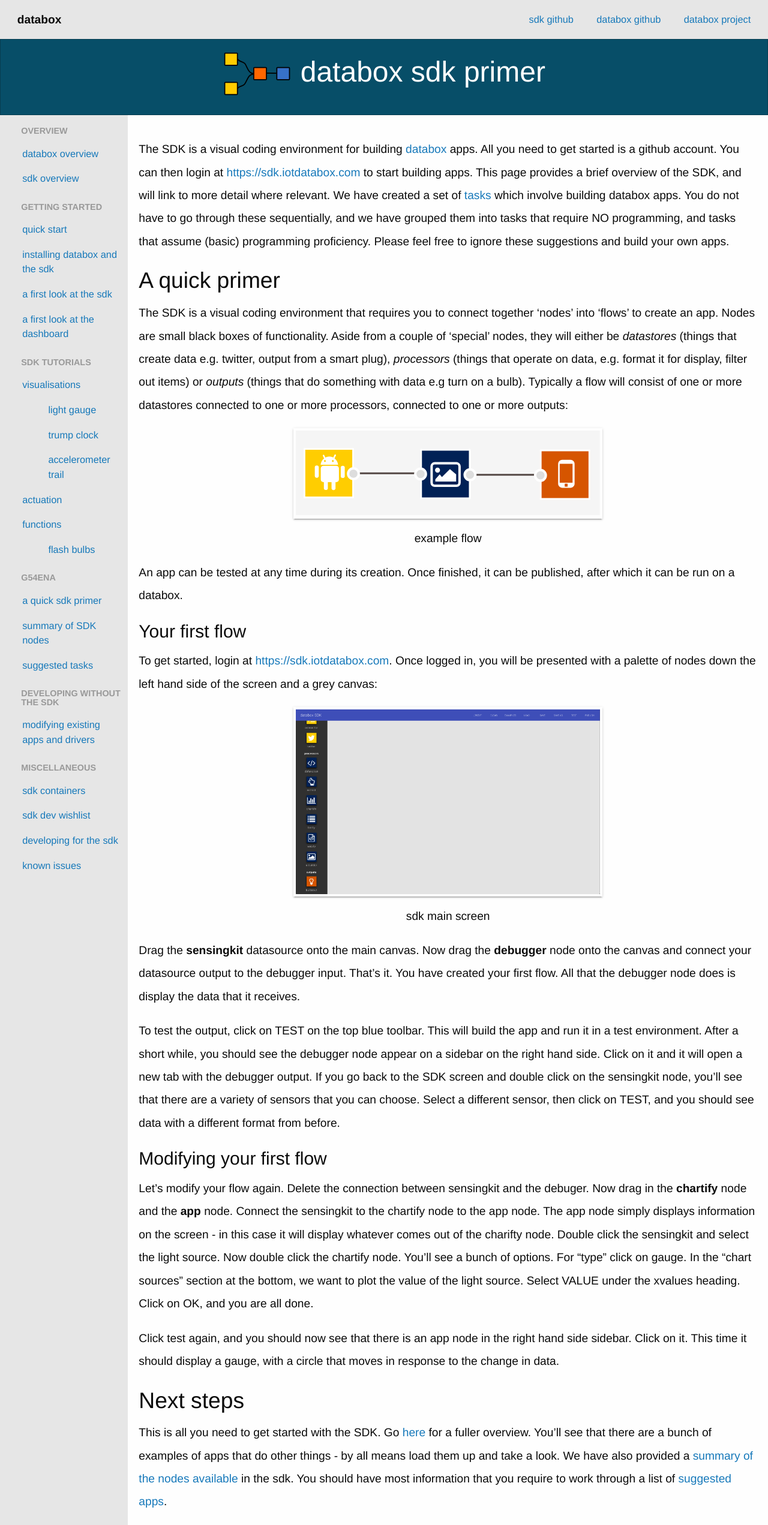
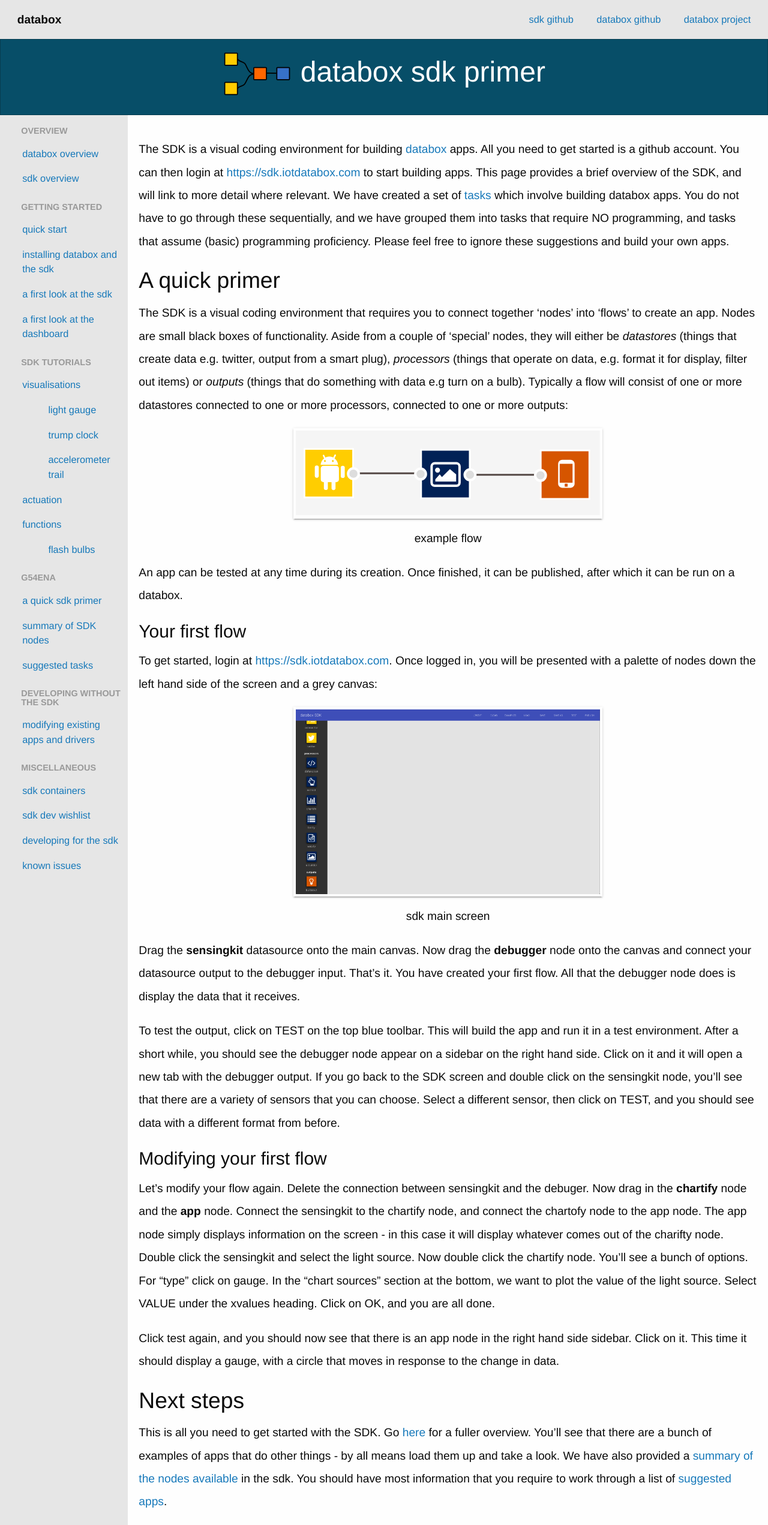
Before and after one commit to tlodge/databox-sdk-tutorial, a Jekyll site: the page built from g54ena/index.md, in a window 1280 px wide. Shown: the whole page at 60% size. Built offline with Jekyll 4.4.1, drawn with Linux system fonts in a browser that asks for light colours.

Commit message:
typo fix

```diff
--- a/g54ena/index.md
+++ b/g54ena/index.md
@@ -31,7 +31,7 @@ To test the output, click on TEST on the top blue toolbar.  This will build the
 
 #### Modifying your first flow
 
-Let's modify your flow again.  Delete the connection between sensingkit and the debuger.  Now drag in the **chartify** node and the **app** node.  Connect the sensingkit to the chartify node to the app node.  The app node simply displays information on the screen  - in this case it will display whatever comes out of the charifty node.  Double click the sensingkit and select the light source.  Now double click the chartify node.  You'll see a bunch of options.  For "type" click on gauge.  In the "chart sources" section at the bottom, we want to plot the value of the light source.  Select VALUE under the xvalues heading.  Click on OK, and you are all done.
+Let's modify your flow again.  Delete the connection between sensingkit and the debuger.  Now drag in the **chartify** node and the **app** node.  Connect the sensingkit to the chartify node, and connect the chartofy node to the app node.  The app node simply displays information on the screen  - in this case it will display whatever comes out of the charifty node.  Double click the sensingkit and select the light source.  Now double click the chartify node.  You'll see a bunch of options.  For "type" click on gauge.  In the "chart sources" section at the bottom, we want to plot the value of the light source.  Select VALUE under the xvalues heading.  Click on OK, and you are all done.
 
 Click test again, and you should now see that there is an app node in the right hand side sidebar.  Click on it.  This time it should display a gauge, with a circle that moves in response to the change in data.
 
```
